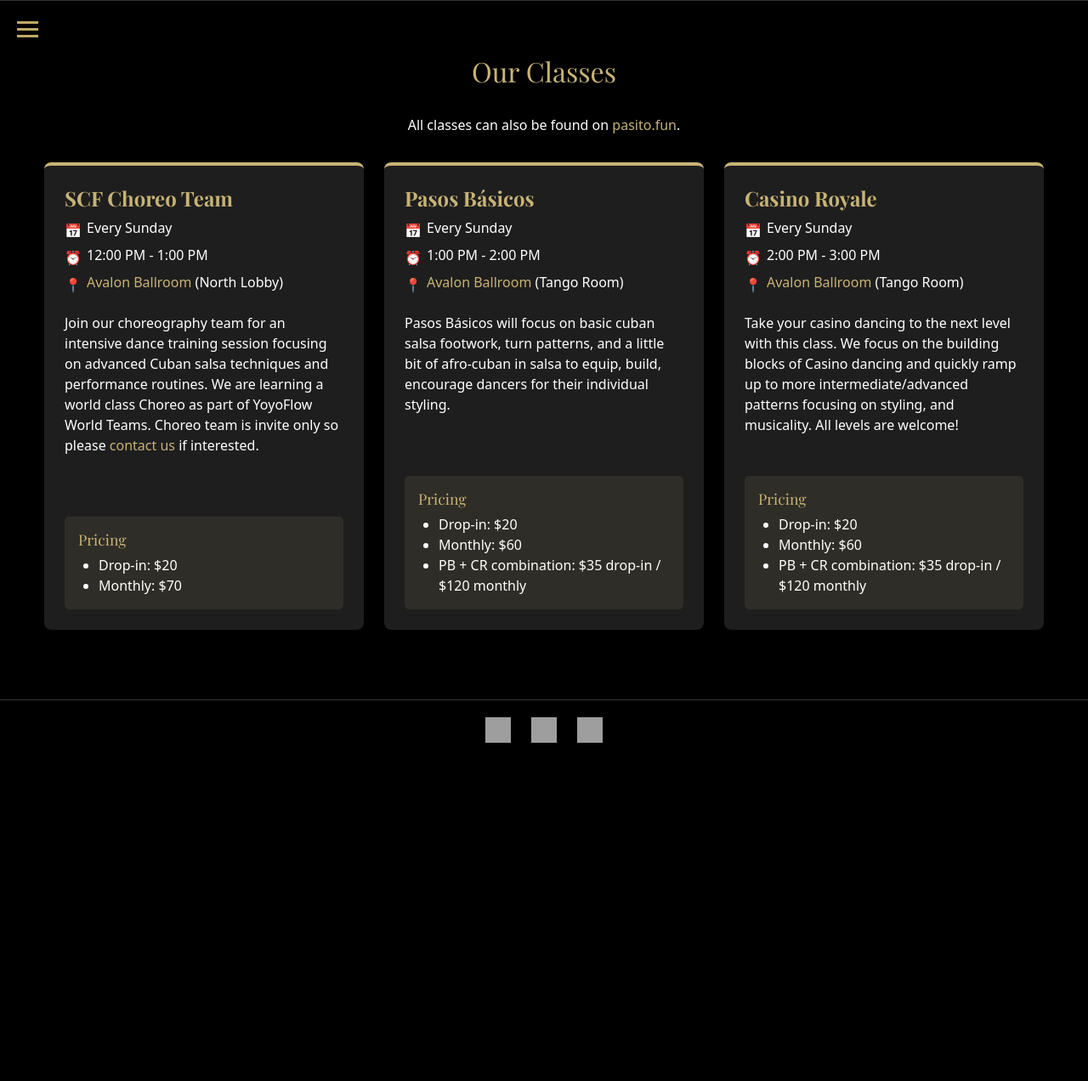
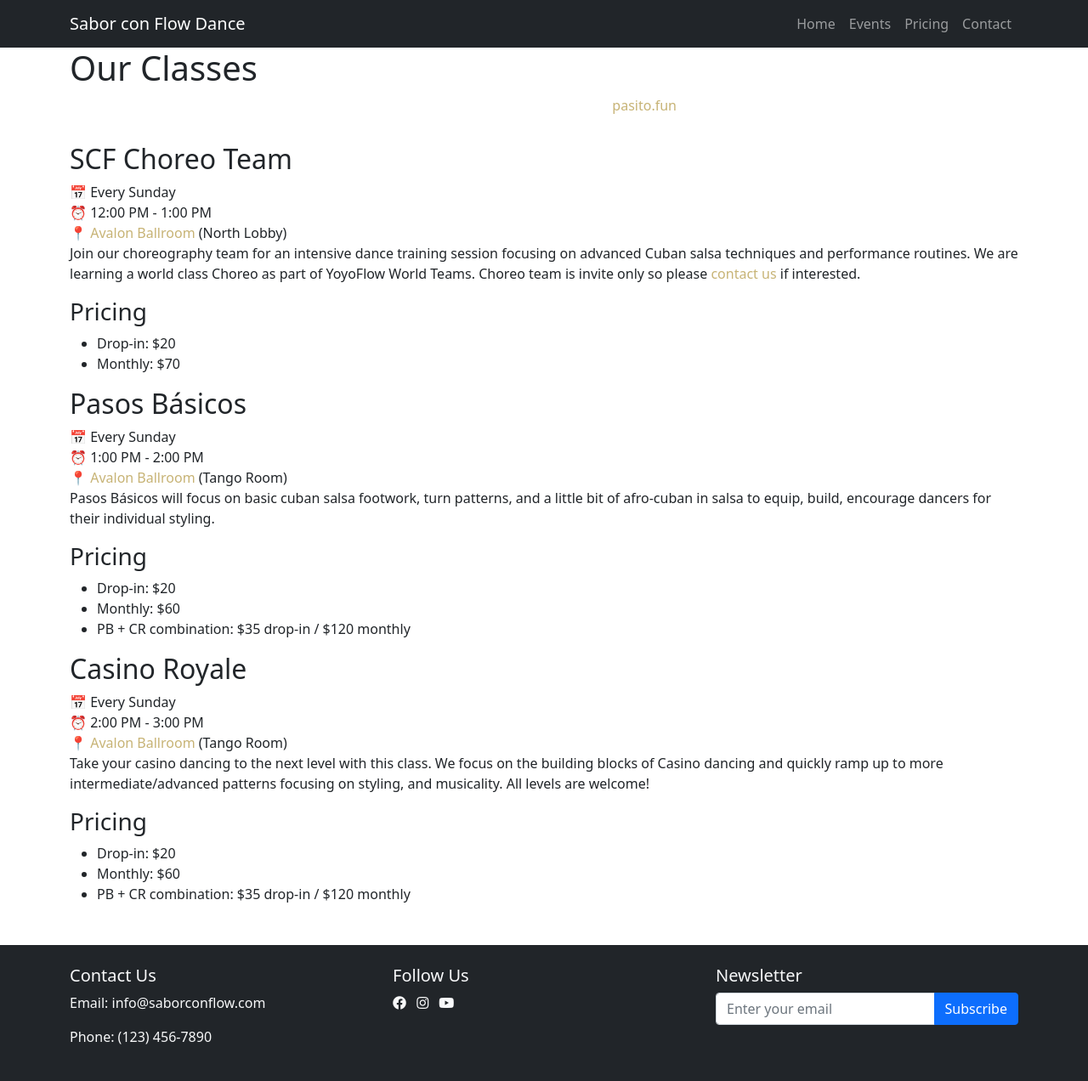
Before and after one commit to damilola-elegbede/sabor-con-flow-dance, a Django app: page /events/ in a window 1280 px wide. Shown: the whole page at 85% size. Before the commit the page ends 874 px from the top, so only its background shows below. Run offline with Django 5.2, Linux system fonts and the light colour scheme; parts of the project's set-up code (start-up, migrations or seed data) failed here and were passed over; some libraries are stand-ins or nearby versions; grey boxes are pictures that could not be loaded.

Commit message:
Remove Stripe payment integration and clean up codebase

```diff
--- a/core/urls.py
+++ b/core/urls.py
@@ -9,5 +9,4 @@ urlpatterns = [
     path('pricing/', views.pricing, name='pricing'),
     path('contact/', views.contact, name='contact'),
     path('register/<int:event_id>/', views.register_for_class, name='register'),
-    path('webhook/stripe/', views.stripe_webhook, name='stripe_webhook'),
 ]
--- a/core/views.py
+++ b/core/views.py
@@ -6,9 +6,7 @@ from django.views.decorators.csrf import csrf_exempt
 from django.views.decorators.http import require_POST
 from .models import Event, Subscriber, ClassRegistration
 from .forms import NewsletterSignupForm, ClassRegistrationForm
-import stripe
 
-stripe.api_key = settings.STRIPE_SECRET_KEY
 
 def home(request):
     if request.method == 'POST':
@@ -23,8 +21,7 @@ def home(request):
     upcoming_events = Event.objects.filter(is_active=True).order_by('date', 'time')[:3]
     return render(request, 'home.html', {
         'form': form,
-        'upcoming_events': upcoming_events,
-        'stripe_public_key': settings.STRIPE_PUBLIC_KEY
+        'upcoming_events': upcoming_events
     })
 
 def events(request):
@@ -45,43 +42,16 @@ def register_for_class(request, event_id):
         if form.is_valid():
             registration = form.save(commit=False)
             registration.event = event
-
-            try:
-                # Create Stripe customer
-                customer = stripe.Customer.create(
-                    email=registration.email,
-                    name=registration.name,
-                    phone=registration.phone
-                )
-                registration.stripe_customer_id = customer.id
-
-                # Create Stripe payment intent
-                intent = stripe.PaymentIntent.create(
-                    amount=int(event.price * 100),  # Convert to cents
-                    currency='usd',
-                    customer=customer.id,
-                    metadata={
-                        'registration_id': registration.id,
-                        'event_id': event.id
-                    }
-                )
-
-                registration.payment_id = intent.id
-                registration.save()
-
-                return JsonResponse({
-                    'client_secret': intent.client_secret
-                })
-            except stripe.error.StripeError as e:
-                messages.error(request, f'Payment error: {str(e)}')
-                return JsonResponse({'error': str(e)}, status=400)
+            registration.payment_status = 'pending'  # Keep the status field but don't use Stripe
+            registration.save()
+            messages.success(request, 'Registration successful! We will contact you with payment details.')
+            return redirect('core:events')
     else:
         form = ClassRegistrationForm()
 
     return render(request, 'register.html', {
         'form': form,
-        'event': event,
-        'stripe_public_key': settings.STRIPE_PUBLIC_KEY
+        'event': event
     })
 
 @csrf_exempt
--- a/templates/base.html
+++ b/templates/base.html
@@ -4,95 +4,84 @@
 <head>
     <meta charset="UTF-8">
     <meta name="viewport" content="width=device-width, initial-scale=1.0">
-    <title>{% block title %}Sabor Con Flow{% endblock %}</title>
-    <link rel="icon" href="{% static 'images/Sabor Con Flow Logo.png' %}" type="image/png">
-    <link rel="preconnect" href="https://fonts.googleapis.com">
-    <link rel="preconnect" href="https://fonts.gstatic.com" crossorigin>
-    <link href="https://fonts.googleapis.com/css2?family=Playfair+Display:wght@400;700&family=Raleway:wght@300;400;600&display=swap" rel="stylesheet">
-    <link href="https://cdn.jsdelivr.net/npm/bootstrap@5.3.0/dist/css/bootstrap.min.css" rel="stylesheet">
-    <link rel="stylesheet" href="{% static 'css/styles.css' %}">
-    <style>
-        body {
-            background-color: #000;
-            color: rgb(191, 170, 101);
-        }
-        .header {
-            background-color: #000;
-            border-bottom: 1px solid #333;
-        }
-        .nav a {
-            color: rgb(191, 170, 101);
-        }
-        .footer {
-            background-color: #000;
-            border-top: 1px solid #333;
-            margin-top: 50px;
-        }
-        .footer h3, .footer p, .footer a {
-            color: rgb(191, 170, 101);
-        }
-        .alert {
-            color: rgb(191, 170, 101);
-        }
-        .btn-primary {
-            background-color: rgb(191, 170, 101);
-            border-color: rgb(191, 170, 101);
-        }
-        .btn-primary:hover {
-            background-color: rgb(171, 150, 81);
-            border-color: rgb(171, 150, 81);
-        }
-    </style>
+    <title>{% block title %}Sabor con Flow Dance{% endblock %}</title>
+    <link href="https://cdn.jsdelivr.net/npm/bootstrap@5.1.3/dist/css/bootstrap.min.css" rel="stylesheet">
+    <link rel="stylesheet" href="https://cdnjs.cloudflare.com/ajax/libs/font-awesome/5.15.4/css/all.min.css">
+    <link rel="stylesheet" href="{% static 'css/style.css' %}">
     {% block extra_css %}{% endblock %}
 </head>
 <body>
-    <div class="header">
-        <button class="menu-toggle" aria-label="Toggle menu">
-            <span></span>
-            <span></span>
-            <span></span>
+    <nav class="navbar navbar-expand-lg navbar-dark bg-dark">
+        <div class="container">
+            <a class="navbar-brand" href="{% url 'core:home' %}">Sabor con Flow Dance</a>
+            <button class="navbar-toggler" type="button" data-bs-toggle="collapse" data-bs-target="#navbarNav">
+                <span class="navbar-toggler-icon"></span>
             </button>
-        <nav class="nav">
-            <a href="{% url 'core:home' %}"><span>Home</span></a>
-            <a href="{% url 'core:events' %}"><span>Events</span></a>
-            <a href="{% url 'core:pricing' %}"><span>Pricing</span></a>
-            <a href="{% url 'core:contact' %}"><span>Contact</span></a>
+            <div class="collapse navbar-collapse" id="navbarNav">
+                <ul class="navbar-nav ms-auto">
+                    <li class="nav-item">
+                        <a class="nav-link" href="{% url 'core:home' %}">Home</a>
+                    </li>
+                    <li class="nav-item">
+                        <a class="nav-link" href="{% url 'core:events' %}">Events</a>
+                    </li>
+                    <li class="nav-item">
+                        <a class="nav-link" href="{% url 'core:pricing' %}">Pricing</a>
+                    </li>
+                    <li class="nav-item">
+                        <a class="nav-link" href="{% url 'core:contact' %}">Contact</a>
+                    </li>
+                </ul>
+            </div>
+        </div>
     </nav>
-        <div class="menu-overlay"></div>
-    </div>
 
+    <main>
         {% if messages %}
-    <div class="messages">
+        <div class="container mt-3">
             {% for message in messages %}
-        <div class="alert alert-{{ message.tags }} alert-dismissible fade show" role="alert">
+            <div class="alert alert-{{ message.tags }} alert-dismissible fade show">
                 {{ message }}
-            <button type="button" class="btn-close" data-bs-dismiss="alert" aria-label="Close"></button>
+                <button type="button" class="btn-close" data-bs-dismiss="alert"></button>
             </div>
             {% endfor %}
         </div>
         {% endif %}
 
-    <main class="main-content">
         {% block content %}{% endblock %}
     </main>
 
-    <footer class="footer">
+    <footer class="bg-dark text-light py-4 mt-5">
         <div class="container">
             <div class="row">
-                <div class="col-md-12 text-center">
+                <div class="col-md-4">
+                    <h5>Contact Us</h5>
+                    <p>Email: info@saborconflow.com</p>
+                    <p>Phone: (123) 456-7890</p>
+                </div>
+                <div class="col-md-4">
+                    <h5>Follow Us</h5>
                     <div class="social-links">
-                        <a href="https://www.instagram.com/saborconflow.dance/" target="_blank"><img src="https://upload.wikimedia.org/wikipedia/commons/a/a5/Instagram_icon.png" alt="Instagram" class="social-icon"></a>
-                        <a href="https://www.facebook.com/profile.php?id=61575502290591" target="_blank"><img src="https://upload.wikimedia.org/wikipedia/commons/5/51/Facebook_f_logo_%282019%29.svg" alt="Facebook" class="social-icon"></a>
-                        <a href="https://chat.whatsapp.com/GaZONDA1HgFG7C8djihJ1x" target="_blank"><img src="https://upload.wikimedia.org/wikipedia/commons/6/6b/WhatsApp.svg" alt="WhatsApp" class="social-icon"></a>
+                        <a href="#" class="text-light me-2"><i class="fab fa-facebook"></i></a>
+                        <a href="#" class="text-light me-2"><i class="fab fa-instagram"></i></a>
+                        <a href="#" class="text-light"><i class="fab fa-youtube"></i></a>
                     </div>
+                </div>
+                <div class="col-md-4">
+                    <h5>Newsletter</h5>
+                    <form action="{% url 'core:home' %}" method="post">
+                        {% csrf_token %}
+                        <div class="input-group">
+                            <input type="email" name="email" class="form-control" placeholder="Enter your email">
+                            <button class="btn btn-primary" type="submit">Subscribe</button>
+                        </div>
+                    </form>
                 </div>
             </div>
         </div>
     </footer>
 
-    <script src="https://cdn.jsdelivr.net/npm/bootstrap@5.3.0/dist/js/bootstrap.bundle.min.js"></script>
-    <script src="https://js.stripe.com/v3/"></script>
-    <script src="{% static 'js/main.js' %}"></script>
+    <script src="https://cdn.jsdelivr.net/npm/bootstrap@5.1.3/dist/js/bootstrap.bundle.min.js"></script>
     {% block extra_js %}{% endblock %}
 </body>
 </html>
```
Also changed, not shown: requirements.txt (+7 -8 lines), sabor_con_flow/settings.py (+6 -14 lines), templates/register.html (+2 -77 lines). Lines whose indentation alone changed are shown as unchanged.
